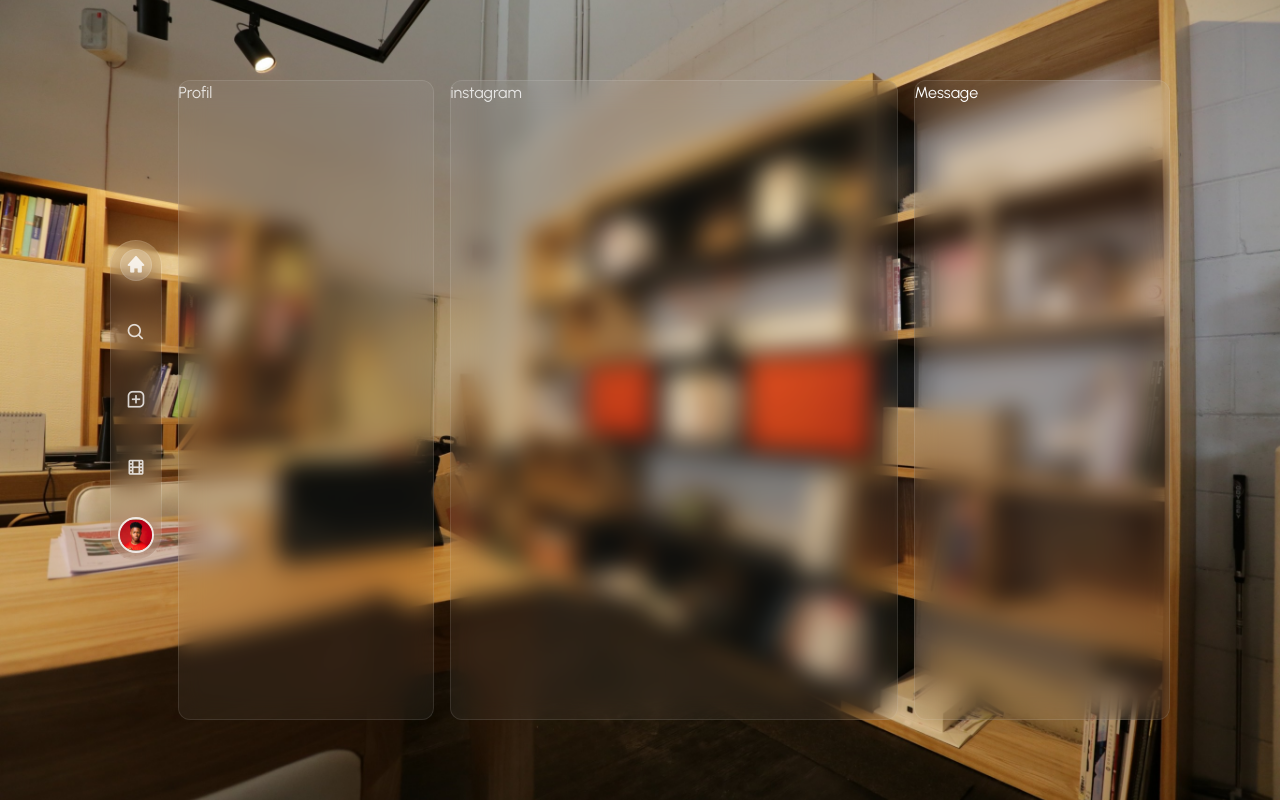
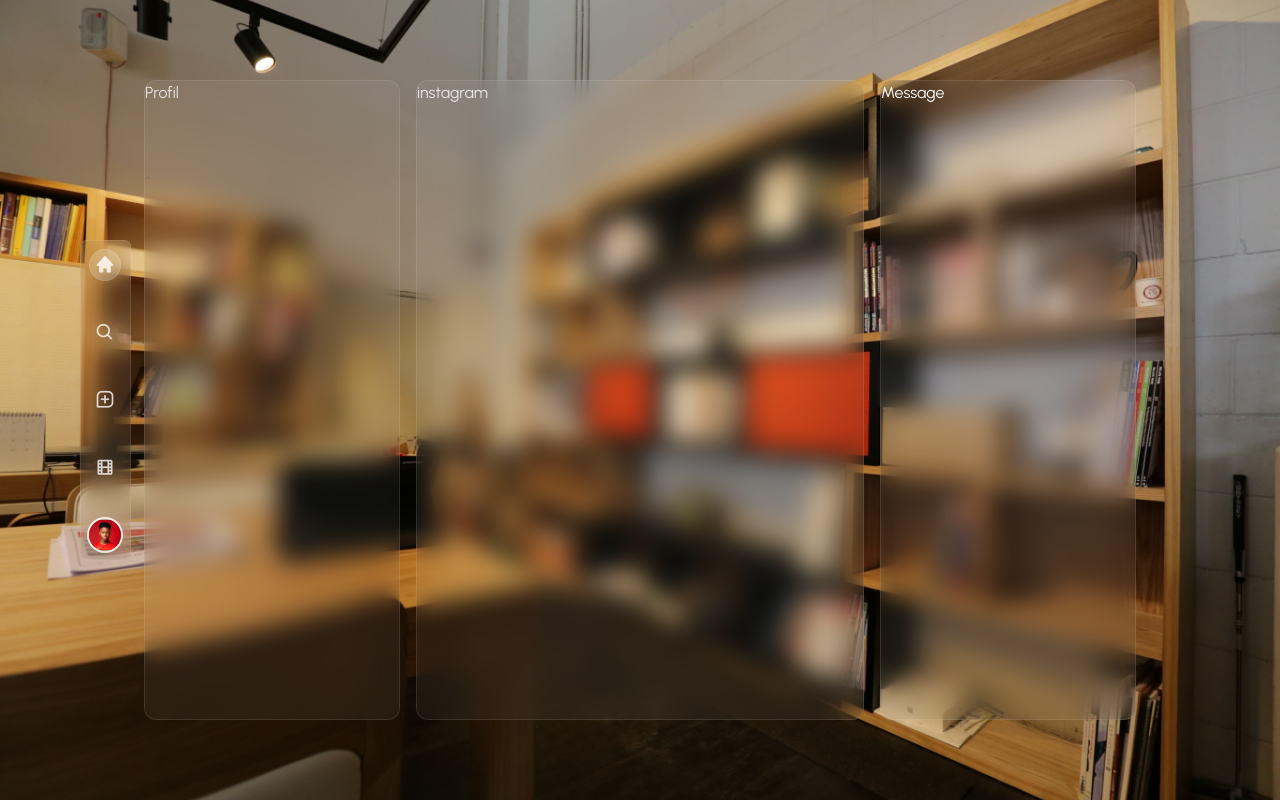
Before and after one commit to Likeur/instagram-appleVision, an Angular app: page /home in a window 1280 px wide. Built offline with nearby package versions, Linux system fonts and the light colour scheme.

Commit message:
working on sidebar animation

```diff
--- a/src/app/components/home/home.component.html
+++ b/src/app/components/home/home.component.html
@@ -2,7 +2,7 @@
     <img [src]="imgLink" class="h-full w-full object-cover absolute z-10" alt="">
     <div class="h-full w-full grid place-content-center relative z-30 ">
         <div class="flex items-center gap-4">
-            <div class="text-white/80 flex flex-col justify-between items-center p-2 h-[40vh] border border-white/10 w-[4vw] bg-white/5 backdrop-blur-md rounded-t-full rounded-b-full">
+            <div class="text-white/80 flex absolute -left-16 z-50 flex-col justify-between p-2 h-[40vh] border border-white/10 w-[4vw] hover:w-[9vw] rounded-md items-start duration-300 bg-white/5 backdrop-blur-md">
                 <button class="h-8 w-8 rounded-full duration-300 bg-white/20 border border-white/10"><i class='bx bxs-home text-xl'></i></button>
                 <button class="h-8 w-8 rounded-full duration-300 hover:bg-white/20 hover:border-white/10"><i class='bx bx-search text-xl'></i></button>
                 <button class="h-8 w-8 rounded-full duration-300 hover:bg-white/20  hover:border-white/10"><i class='bx bx-message-square-add text-xl'></i></button>
```
